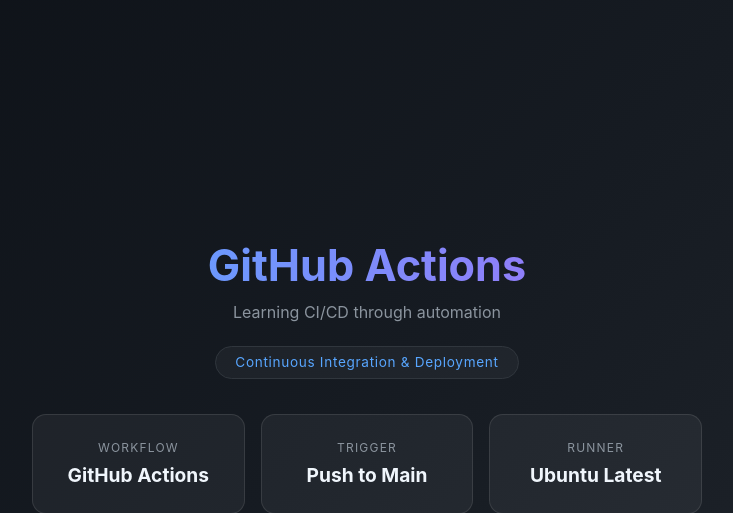
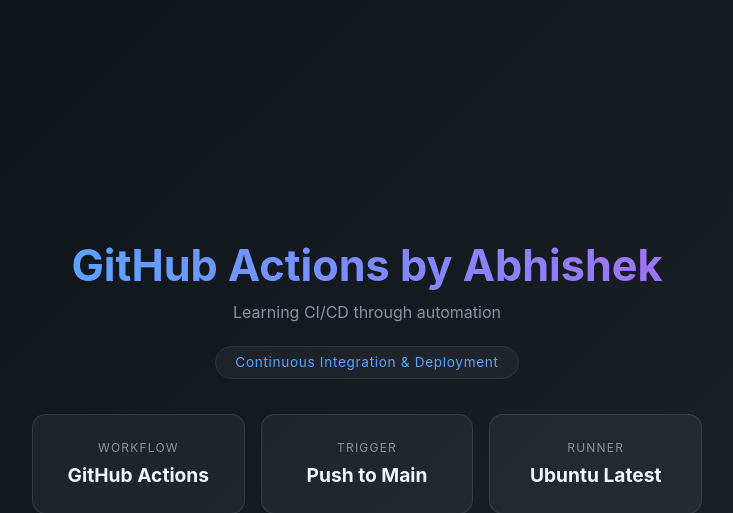
Before and after one commit to Abhishekgupta295/tws-github-actions-learning, a Flask app: page / in a window 1280 px wide. Shown: the top 513 px of the page, without its empty margins (273-1006 px from the left). Run offline with Flask 3, Linux system fonts and the light colour scheme.

Commit message:
added changes in index file

```diff
--- a/templates/index.html
+++ b/templates/index.html
@@ -142,7 +142,7 @@
 
     <div class="container">
 
-        <h1>GitHub Actions</h1>
+        <h1>GitHub Actions by Abhishek</h1>
 
         <p class="subtitle">
             Learning CI/CD through automation
```
Also changed, not shown: portfolio.html (renamed from index1.html).
